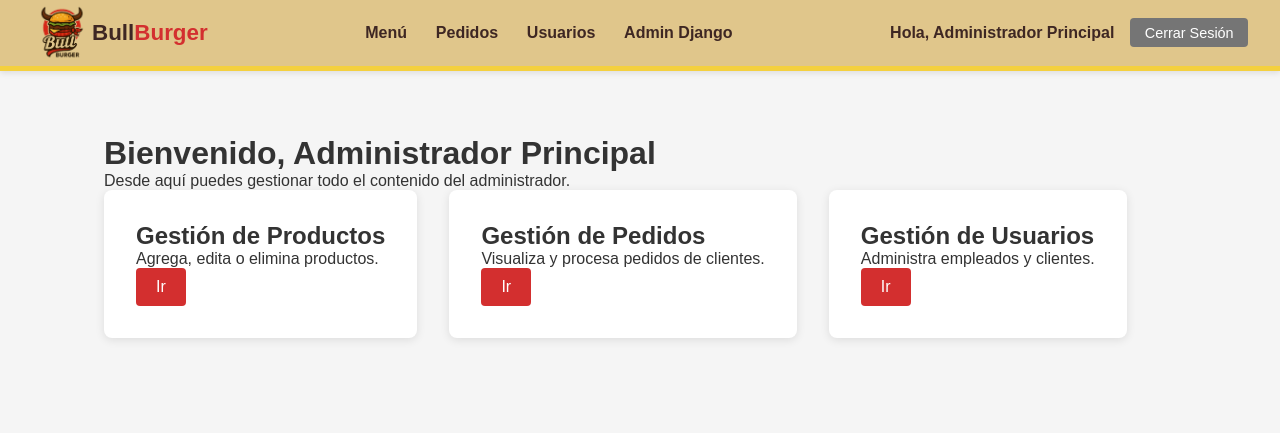
After one commit to Diegokas-05/bullburger, a Django app: page /administrador/menu/ in a window 1280 px wide. The commit adds this page. Shown: the top 433 px of the page. Run offline with Django 5.2, Linux system fonts and the light colour scheme; a user stored in the database is signed in.

Commit message:
solo manda a llamar el menu

```diff
--- a/templates/administrador/dashboard.html
+++ b/templates/administrador/dashboard.html
@@ -11,6 +11,7 @@
         <p style="color: #8d6e63; font-size: 1.2rem; margin-bottom: 2rem;">
             Bienvenido a <strong>BullBurger</strong>. Administra y gestiona con sabor 🍔
         </p>
+
 
         <!-- Tarjetas de productos -->
         <div style="display: grid; grid-template-columns: repeat(auto-fit, minmax(280px, 1fr)); gap: 1.8rem;">
--- /dev/null
+++ b/templates/administrador/menu.html
@@ -0,0 +1,29 @@
+{% extends 'base.html' %}
+
+{% block title %}Menú Administrador - BullBurger{% endblock %}
+
+{% block content %}
+<div class="container">
+    <h1>Bienvenido, {{ user.nombre|default:user.email }}</h1>
+    <p>Desde aquí puedes gestionar todo el contenido del administrador.</p>
+
+    <!-- Ejemplo de tarjetas o botones -->
+    <div style="display: flex; gap: 2rem; flex-wrap: wrap;">
+        <div class="card">
+            <h2>Gestión de Productos</h2>
+            <p>Agrega, edita o elimina productos.</p>
+            <a href="#" class="btn btn-primary">Ir</a>
+        </div>
+        <div class="card">
+            <h2>Gestión de Pedidos</h2>
+            <p>Visualiza y procesa pedidos de clientes.</p>
+            <a href="#" class="btn btn-primary">Ir</a>
+        </div>
+        <div class="card">
+            <h2>Gestión de Usuarios</h2>
+            <p>Administra empleados y clientes.</p>
+            <a href="#" class="btn btn-primary">Ir</a>
+        </div>
+    </div>
+</div>
+{% endblock %}
--- a/templates/base.html
+++ b/templates/base.html
@@ -214,7 +214,7 @@
 
         <!-- Menú -->
         <ul class="navbar-menu">
-            <li><a href="#">Menú</a></li>
+            <li><a href="{% url 'menu_administrador' %}">Menú</a></li>
             <li><a href="#">Pedidos</a></li>
             <li><a href="#">Usuarios</a></li>
             <li><a href="/admin/">Admin Django</a></li>
--- a/usuarios/urls.py
+++ b/usuarios/urls.py
@@ -11,4 +11,8 @@ urlpatterns = [
     path('administrador/dashboard/', views.admin_dashboard, name='admin_dashboard'),
     path('empleado/dashboard/', views.empleado_dashboard, name='empleado_dashboard'),
     path('cliente/dashboard/', views.cliente_dashboard, name='cliente_dashboard'),
+
+    path('administrador/menu/', views.administrador_menu, name='menu_administrador'),
+
+
 ]
--- a/usuarios/views.py
+++ b/usuarios/views.py
@@ -73,3 +73,7 @@ def empleado_dashboard(request):
 @login_required
 def cliente_dashboard(request):
     return render(request, 'cliente/dashboard.html')
+
+
+def administrador_menu(request):
+    return render (request,'administrador/menu.html')
```
